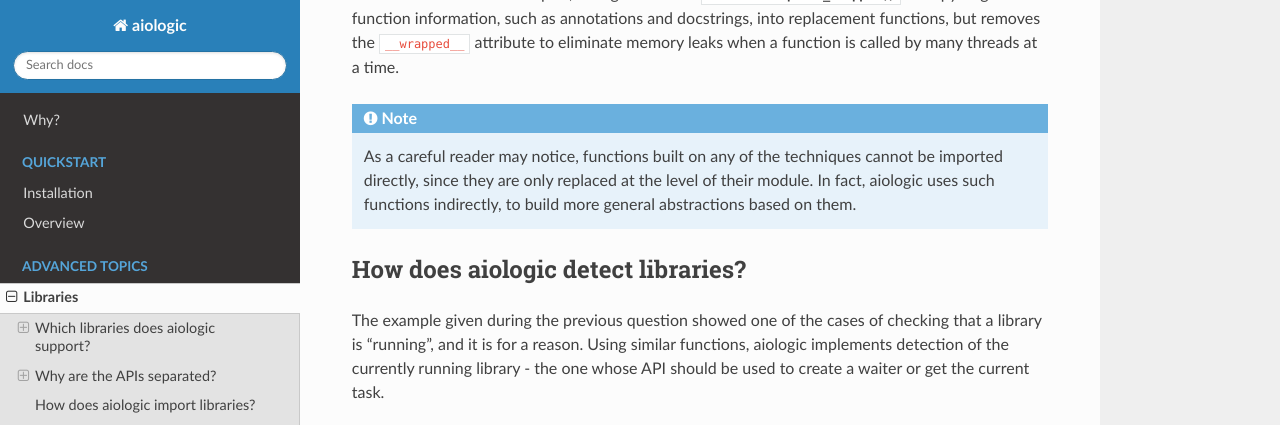
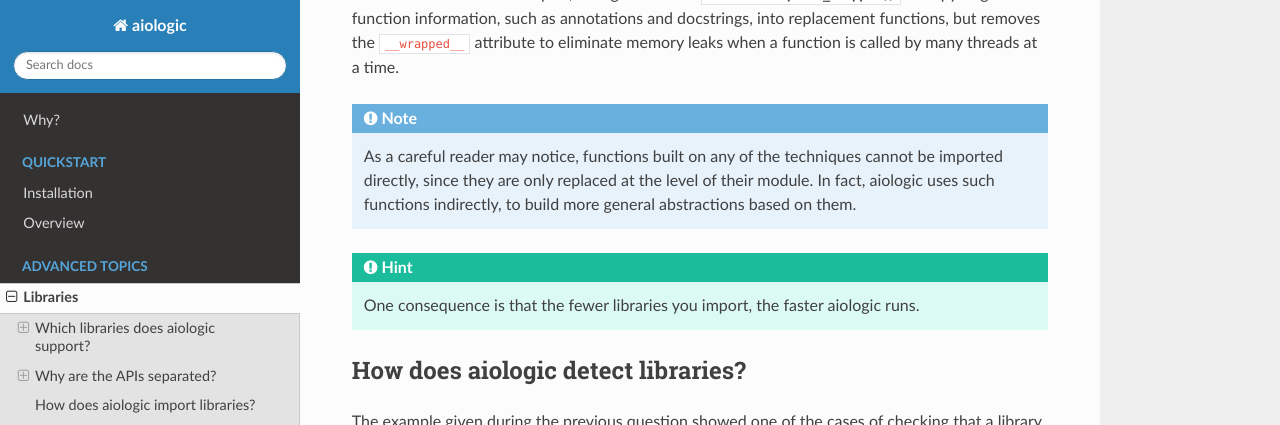
Before and after one commit to x42005e1f/aiologic, a Sphinx documentation site: the page built from docs/libraries.rst, in a window 1280 px wide and 900 px high, scrolled down 5527 px, cut to the strip 0-425 px from the top of the window. Built offline with Sphinx 7.4.7 and the Read the Docs theme 3.1.0, drawn with Linux system fonts in a browser that asks for light colours; the version number could not be read and is left out.

Commit message:
docs: add a hint about importing libraries

```diff
--- a/docs/libraries.rst
+++ b/docs/libraries.rst
@@ -318,6 +318,11 @@ by many threads at a time.
     their module. In fact, aiologic uses such functions indirectly, to build
     more general abstractions based on them.
 
+.. hint::
+
+    One consequence is that the fewer libraries you import, the faster aiologic
+    runs.
+
 .. _twisted: https://twisted.org/
 .. _wrapt: https://wrapt.readthedocs.io/en/master/
 
```
